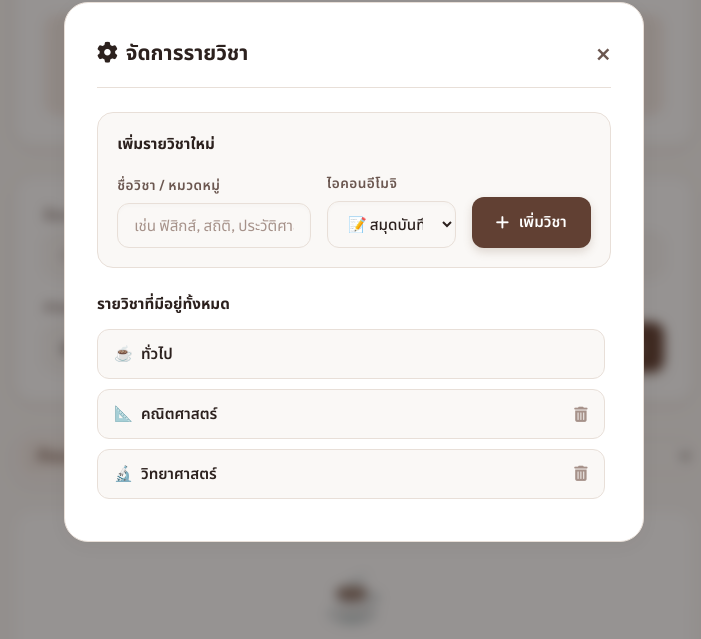
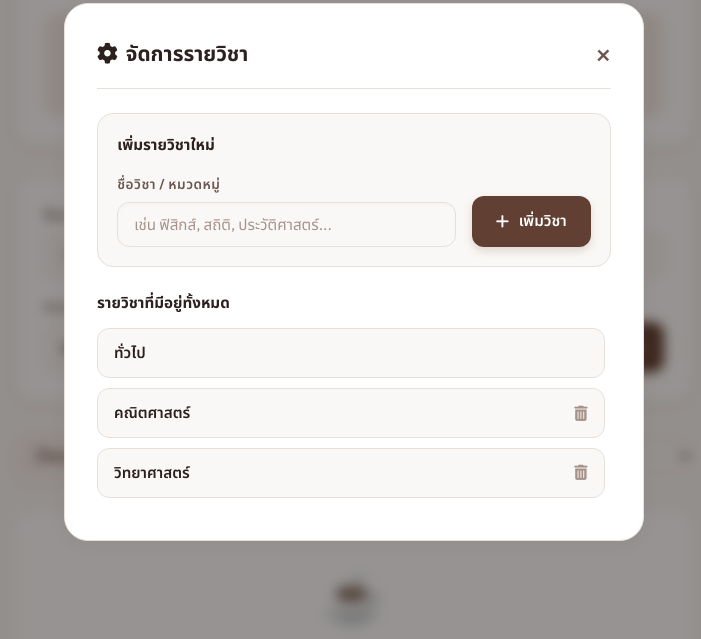
Before and after one commit to tawanisreal/assignment_tracker, a website built with Vite: page index.html in a window 1280 px wide. Both pictures are taken after a click on the button 871 px from the left and 89 px from the top of the page. Shown: the part 128-767 px from the top of the page, without its empty margins (286-987 px from the left). Built offline with nearby package versions, Linux system fonts and the light colour scheme; some packages are replaced by stand-ins of ours; no server answers; the database is empty.

Commit message:
refactor: remove subject emojis from UI, notifications, and schema

```diff
--- a/app.js
+++ b/app.js
@@ -206,7 +206,6 @@ class MellowApp {
         this.closeSubjectModalBtn = document.getElementById('close-subject-modal');
         this.addSubjectForm = document.getElementById('add-subject-form');
         this.newSubjectName = document.getElementById('new-subject-name');
-        this.newSubjectEmoji = document.getElementById('new-subject-emoji');
         this.modalSubjectsList = document.getElementById('modal-subjects-list');
     }
 
@@ -291,13 +290,13 @@ class MellowApp {
             this.subjects = JSON.parse(saved);
         } else {
             this.subjects = [
-                { id: 'general', name: 'ทั่วไป', emoji: '☕' },
-                { id: 'math', name: 'คณิตศาสตร์', emoji: '📐' },
-                { id: 'science', name: 'วิทยาศาสตร์', emoji: '🔬' },
-                { id: 'english', name: 'ภาษาอังกฤษ', emoji: '🇬🇧' },
-                { id: 'thai', name: 'ภาษาไทย', emoji: '🇹🇭' },
-                { id: 'design', name: 'ศิลปะ/ดีไซน์', emoji: '🎨' },
-                { id: 'computer', name: 'คอมพิวเตอร์', emoji: '💻' }
+                { id: 'general', name: 'ทั่วไป', emoji: '' },
+                { id: 'math', name: 'คณิตศาสตร์', emoji: '' },
+                { id: 'science', name: 'วิทยาศาสตร์', emoji: '' },
+                { id: 'english', name: 'ภาษาอังกฤษ', emoji: '' },
+                { id: 'thai', name: 'ภาษาไทย', emoji: '' },
+                { id: 'design', name: 'ศิลปะ/ดีไซน์', emoji: '' },
+                { id: 'computer', name: 'คอมพิวเตอร์', emoji: '' }
             ];
             this.saveLocalSubjects(this.subjects);
         }
@@ -335,7 +334,7 @@ class MellowApp {
         this.subjects.forEach(sub => {
             const opt = document.createElement('option');
             opt.value = sub.id;
-            opt.textContent = `${sub.name} ${sub.emoji}`;
+            opt.textContent = sub.name;
             if (sub.id === 'general') opt.selected = true;
             this.taskSubject.appendChild(opt);
         });
@@ -429,7 +428,6 @@ class MellowApp {
             const li = document.createElement('li');
             li.innerHTML = `
                 <div class="subject-info-item">
-                    <span>${sub.emoji}</span>
                     <span>${sub.name}</span>
                 </div>
                 ${sub.id !== 'general' ? `
@@ -446,13 +444,12 @@ class MellowApp {
     async handleAddSubject(e) {
         e.preventDefault();
         const name = this.newSubjectName.value.trim();
-        const emoji = this.newSubjectEmoji.value;
 
-        if (!name || !emoji) return;
+        if (!name) return;
 
         // สร้าง ID เสมือน
         const id = 'subj_' + Date.now() + '_' + Math.random().toString(36).substr(2, 5);
-        const newSub = { id, name, emoji };
+        const newSub = { id, name, emoji: '' };
 
         try {
             if (isSupabaseConfigured && supabase) {
@@ -474,7 +471,6 @@ class MellowApp {
 
             // Reset Inputs
             this.newSubjectName.value = '';
-            this.newSubjectEmoji.selectedIndex = 0;
 
         } catch (err) {
             console.error("Error adding subject:", err);
@@ -486,7 +482,7 @@ class MellowApp {
     async handleDeleteSubject(subjectId) {
         if (subjectId === 'general') return;
 
-        const confirmDelete = confirm("คุณแน่ใจหรือไม่ว่าต้องการลบรายวิชานี้?\n(งานในบอร์ดที่อิงวิชานี้จะถูกตั้งกลับเป็นวิชา 'ทั่วไป ☕' อัตโนมัติ)");
+        const confirmDelete = confirm("คุณแน่ใจหรือไม่ว่าต้องการลบรายวิชานี้?\n(งานในบอร์ดที่อิงวิชานี้จะถูกตั้งกลับเป็นวิชา 'ทั่วไป' อัตโนมัติ)");
         if (!confirmDelete) return;
 
         try {
@@ -674,7 +670,7 @@ class MellowApp {
     // Translate subject ID to Thai label
     getSubjectLabel(subjectId) {
         const found = this.subjects.find(s => s.id === subjectId);
-        return found ? `${found.name} ${found.emoji}` : 'ทั่วไป ☕';
+        return found ? found.name : 'ทั่วไป';
     }
 
     // Filter tasks
--- a/index.html
+++ b/index.html
@@ -147,23 +147,6 @@
                             <label for="new-subject-name">ชื่อวิชา / หมวดหมู่</label>
                             <input type="text" id="new-subject-name" placeholder="เช่น ฟิสิกส์, สถิติ, ประวัติศาสตร์..." required>
                         </div>
-                        <div class="input-group">
-                            <label for="new-subject-emoji">ไอคอนอีโมจิ</label>
-                            <select id="new-subject-emoji" required>
-                                <option value="📝">📝 สมุดบันทึก</option>
-                                <option value="📐">📐 คณิตศาสตร์</option>
-                                <option value="🔬">🔬 วิทยาศาสตร์</option>
-                                <option value="🇬🇧">🇬🇧 ภาษาอังกฤษ</option>
-                                <option value="🇹🇭">🇹🇭 ภาษาไทย</option>
-                                <option value="🎨">🎨 ศิลปะ/ดีไซน์</option>
-                                <option value="💻">💻 คอมพิวเตอร์</option>
-                                <option value="🧬">🧬 ชีววิทยา</option>
-                                <option value="📚">📚 สังคมศึกษา</option>
-                                <option value="🎵">🎵 ดนตรี</option>
-                                <option value="🏃">🏃 พละศึกษา</option>
-                                <option value="☕">☕ ทั่วไป</option>
-                            </select>
-                        </div>
                         <div class="input-group btn-group-submit">
                             <button type="submit" class="btn-primary">
                                 <i class="fa-solid fa-plus"></i> เพิ่มวิชา
--- a/style.css
+++ b/style.css
@@ -885,7 +885,7 @@ select:focus {
 
 .modal-form-row {
     display: grid;
-    grid-template-columns: 1.5fr 1fr auto;
+    grid-template-columns: 1fr auto;
     gap: 1rem;
     align-items: flex-end;
 }
--- a/supabase/functions/daily-digest/index.ts
+++ b/supabase/functions/daily-digest/index.ts
@@ -41,10 +41,10 @@ serve(async (req) => {
 
     const subjectsMap = new Map(subjects.map(s => [s.id, s]));
 
-    // Helper ในการประกอบชื่อวิชาและ Emoji
+    // Helper ในการประกอบชื่อวิชา
     const getSubjectLabel = (subjectId: string) => {
       const sub = subjectsMap.get(subjectId);
-      return sub ? `${sub.name} ${sub.emoji}` : 'ทั่วไป ☕';
+      return sub ? `${sub.name}` : 'ทั่วไป';
     }
 
     // 4. ดึงเฉพาะงานที่ยังไม่ได้เช็คเสร็จ (completed = false)
```
Also changed, not shown: 1 other file.
